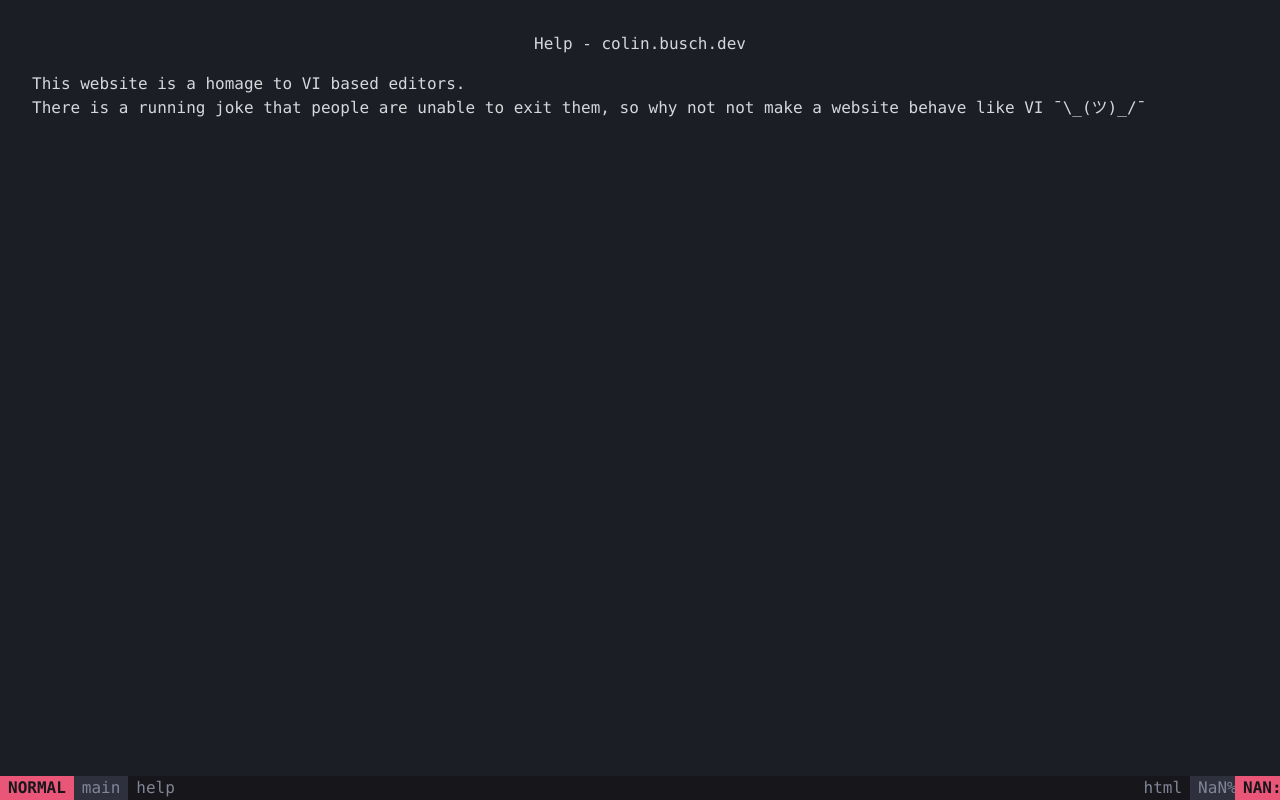
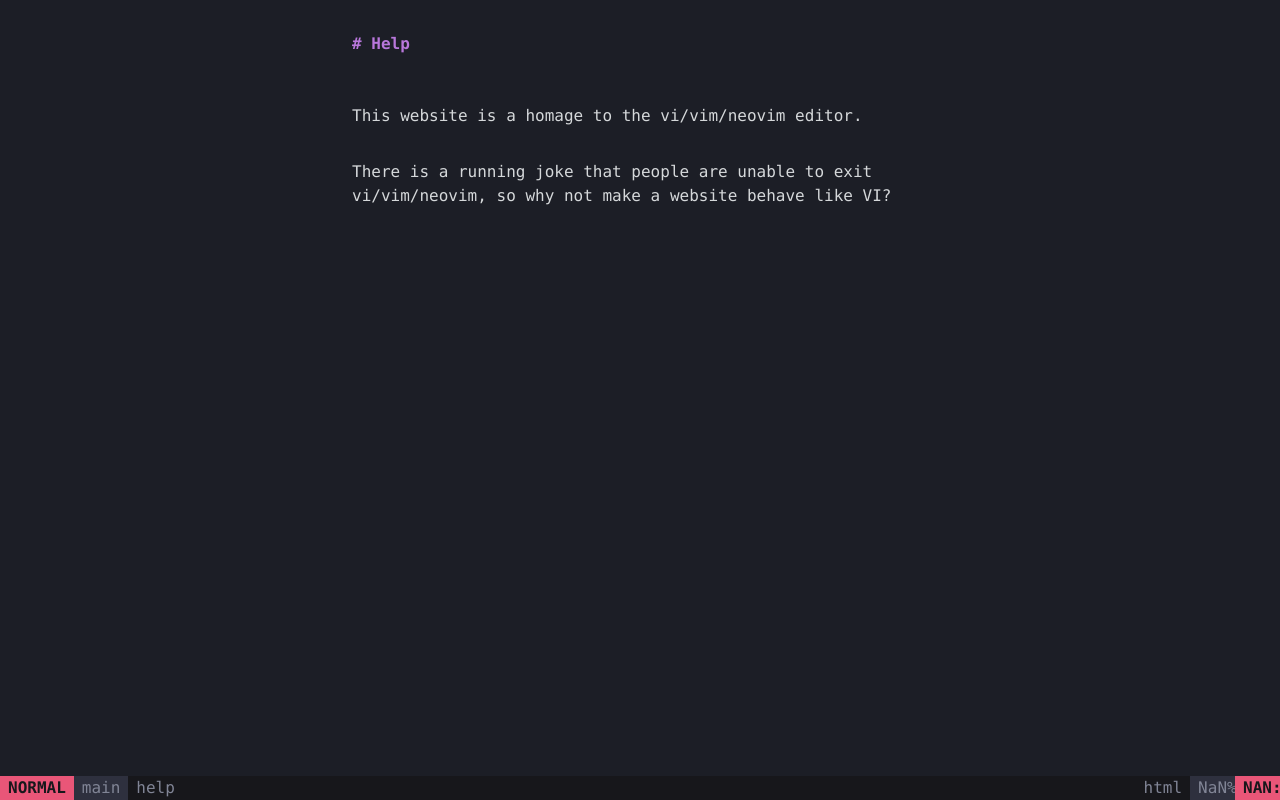
Before and after one commit to buschco/colin.busch.dev, a Next.js app: page /help in a window 1280 px wide. Shown: the top 800 px of the page. Built offline with nearby package versions, Linux system fonts and the light colour scheme.

Commit message:
improve help

```diff
--- a/app/help/page.tsx
+++ b/app/help/page.tsx
@@ -1,12 +1,12 @@
 export default function Help() {
   return (
-    <main className="flex flex-1 flex-col gap-4 p-8">
-      <div className="flex flex-col">
-        <h1 className="mb-4 text-center">Help - colin.busch.dev</h1>
-        <div>This website is a homage to VI based editors.</div>
+    <main className="container flex-1 lg:w-1/2 mx-auto p-8">
+      <div className="flex flex-col gap-8">
+        <h1 className="mb-4 font-bold text-special"># Help</h1>
+        <div>This website is a homage to the vi/vim/neovim editor.</div>
         <div>
-          There is a running joke that people are unable to exit them, so why
-          not not make a website behave like VI ¯\_(ツ)_/¯
+          There is a running joke that people are unable to exit vi/vim/neovim,
+          so why not make a website behave like VI?
         </div>
       </div>
     </main>
--- a/app/js-good/page.tsx
+++ b/app/js-good/page.tsx
@@ -1,3 +1,4 @@
+import { Metadata } from "next";
 import { Fragment, HTMLProps, ReactElement, ReactNode } from "react";
 
 export type HProps<HTMLElementType, CustomProps> = Pick<
@@ -23,6 +24,10 @@ const C = colored("text-cons");
 const S = colored("text-str");
 const P = colored("text-special");
 const M = colored("text-muted");
+
+export const metadata: Metadata = {
+  title: "js good?",
+};
 
 export default function About() {
   return (
--- a/app/layout.tsx
+++ b/app/layout.tsx
@@ -41,14 +41,24 @@ export default function RootLayout({
       if (event.key === "Enter") {
         inputRef.current?.blur();
 
-        const cmd = inputRef.current?.value?.replaceAll(":", "");
+        const cmd = inputRef.current?.value?.replaceAll(":", "").trim();
         if (inputRef.current?.value != null) {
           inputRef.current.value = "";
         }
         setCommand(false);
+
+        if (cmd === "home") {
+          router.push("/");
+        }
+
+        if (cmd === "jsgood") {
+          router.push("/js-good");
+        }
+
         if (cmd === "about") {
           router.push("/about");
         }
+
         if (cmd === "help") {
           router.push("/help");
         }
```
